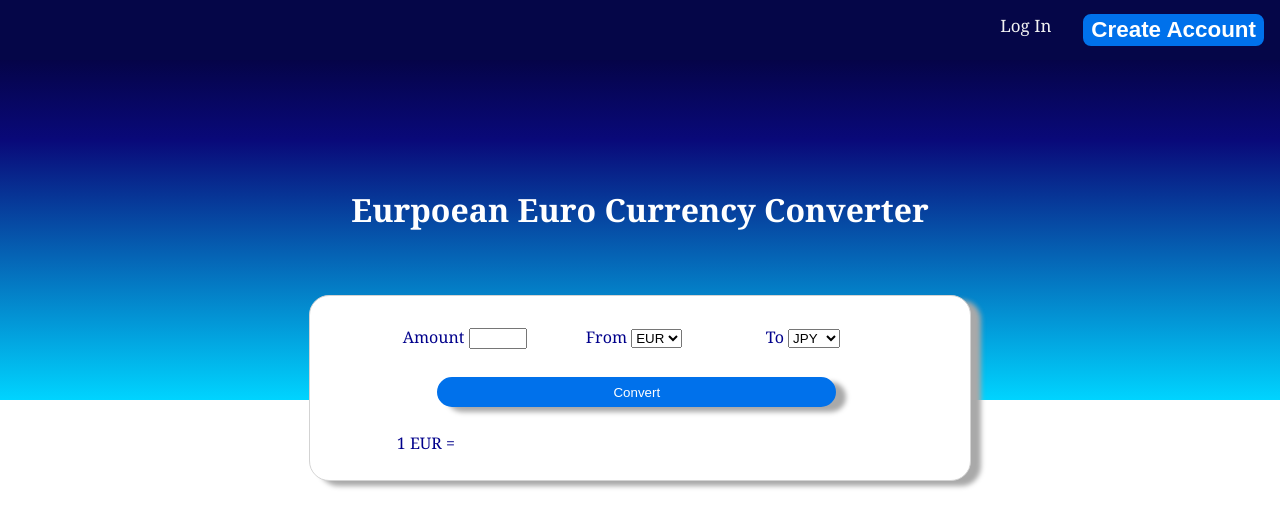
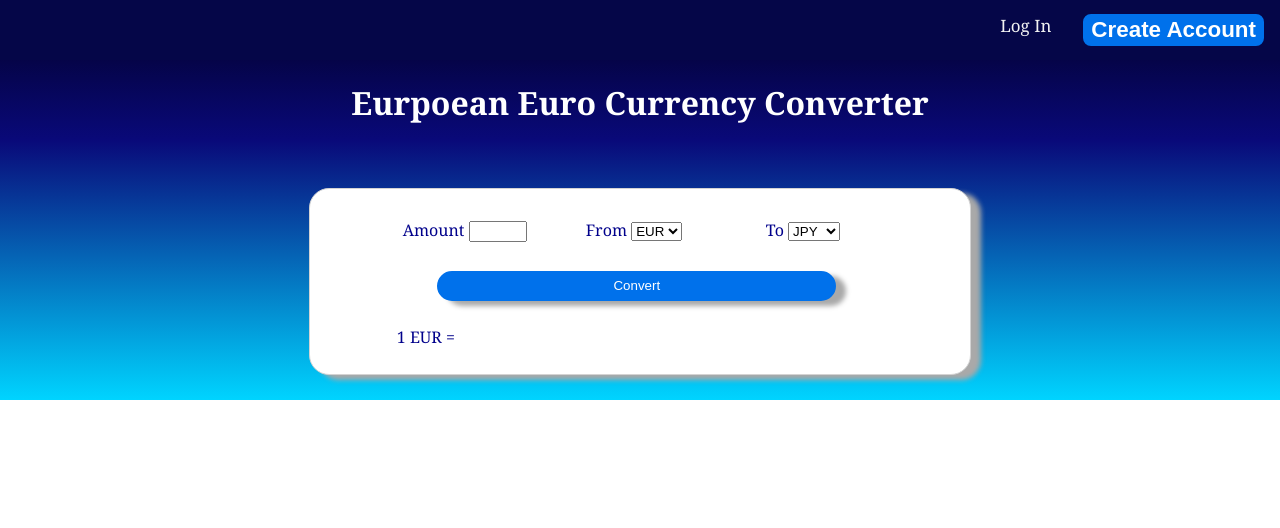
Before and after one commit to smilleeymilleey/WhisbiLandingPage, a website: page index.html in a window 1280 px wide. Drawn offline with Linux system fonts and the light colour scheme.

Commit message:
styled navbar and moved title up

```diff
--- a/css/style.css
+++ b/css/style.css
@@ -23,9 +23,7 @@ body {
   text-align: center;
 }
 
-.titleContainer {
-  margin-top: 10%;
-}
+
 
 .convertor-card {
   margin: auto;
```
